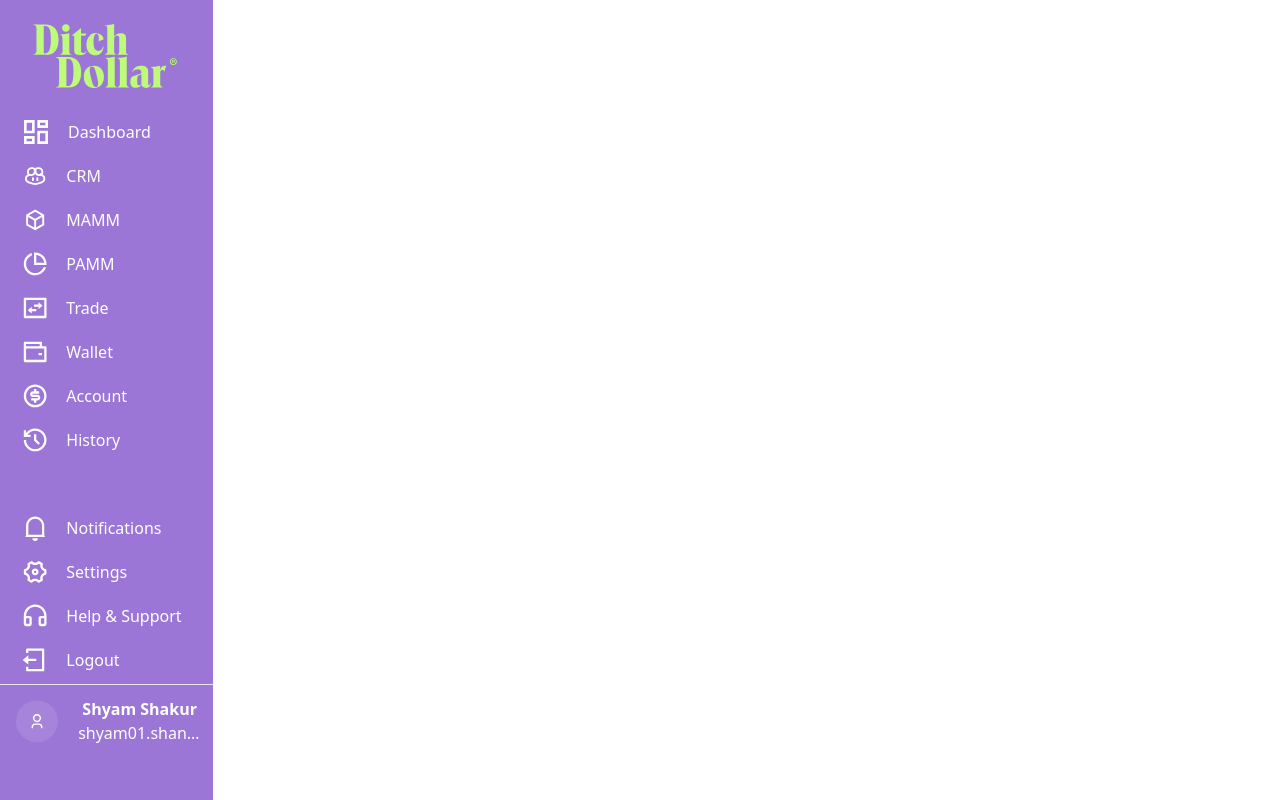
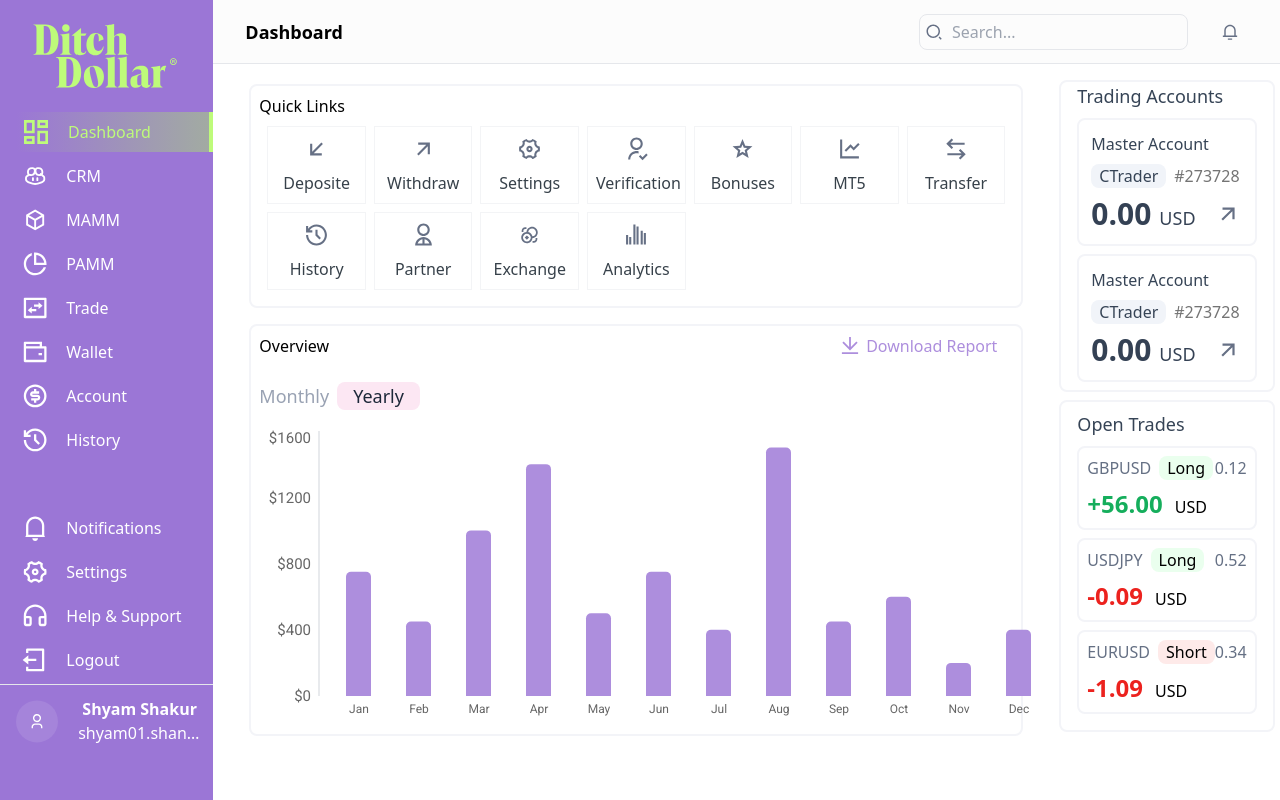
Before and after one commit to SOURAV-AT-GITHUB/InfiniteTutelage-Assignment, a React (Vite) app: page /dashboard in a window 1280 px wide. Built offline with nearby package versions, Linux system fonts and the light colour scheme.

Commit message:
style added on active page navigation

```diff
--- a/package.json
+++ b/package.json
@@ -10,7 +10,11 @@
     "preview": "vite preview"
   },
   "dependencies": {
+    "@chakra-ui/react": "^2.8.2",
+    "@emotion/react": "^11.13.3",
+    "@emotion/styled": "^11.13.0",
     "autoprefixer": "^10.4.20",
+    "framer-motion": "^11.3.30",
     "postcss": "^8.4.41",
     "react": "^18.3.1",
     "react-dom": "^18.3.1",
--- a/src/App.jsx
+++ b/src/App.jsx
@@ -1,20 +1,32 @@
-import { Route, Routes } from 'react-router-dom'
+import { Route, Routes, useLocation } from 'react-router-dom'
 import './App.css'
 import Navbar from './components/Navbar'
 import Dashboard from './pages/Dashboard'
-import CRMPage from './pages/CRMPage'
-import TradingSection from './components/TradingSection'
+import React, { useState } from 'react'
+import UniversalPage from './pages/UniversalPage'
+
 
 function App() {
-  // const [count, setCount] = useState(0)
 
+  const [activePage, setActivePage] = useState(null)
+  const CurrentRouteLogger = () => {
+    const location = useLocation();
+
+    React.useEffect(() => {
+      // console.log('Current route:', location.pathname);
+      setActivePage(location.pathname)
+    }, [location]);
+
+    return null;
+  };
   return (
     <div>
-      <Navbar/>
+      <Navbar activePage={activePage}/>
+      <CurrentRouteLogger/>
       <Routes>
         <Route path='/' element={<Dashboard/>}/>
-        <Route path='/crm' element={<CRMPage/>}/>
-        <Route path='/test' element={<TradingSection/>}/>
+        <Route path='/dashboard' element={<Dashboard/>}/>
+        <Route path='/*' element={<UniversalPage/>}/>
       </Routes>
     </div>
   )
--- a/src/components/Navbar.jsx
+++ b/src/components/Navbar.jsx
@@ -1,27 +1,24 @@
-import React, { useState } from "react";
+import React from "react";
 import ditchDollar from "../assets/ditch-dollar.svg";
-
-
-
-import DashboardIcon from '../icons/DashboardIcon'
-import CRMIcon from '../icons/CRMIcon'
+import DashboardIcon from "../icons/DashboardIcon";
+import CRMIcon from "../icons/CRMIcon";
 import MAMIcon from "../icons/MAMIcon";
 import PAMMIcon from "../icons/PAMMIcon";
-import TradeIcon from '../icons/TradeIcon'
-import WalletIcon from '../icons/WallentIcon'
-import AccountIcon from'../icons/AccountIcon';
-import HistoryIcon from '../icons/HistoryIcon'
-
-import NotificationIcon from '../icons/NotificationIcon'
-import SettingsIcon from '../icons/SettingsIcon'
-import HelpSupportIcon from '../icons/HelpSupportIcon'
-import LogoutIcon from '../icons/LogoutIcon'
-
+import TradeIcon from "../icons/TradeIcon";
+import WalletIcon from "../icons/WallentIcon";
+import AccountIcon from "../icons/AccountIcon";
+import HistoryIcon from "../icons/HistoryIcon";
+import NotificationIcon from "../icons/NotificationIcon";
+import SettingsIcon from "../icons/SettingsIcon";
+import HelpSupportIcon from "../icons/HelpSupportIcon";
+import LogoutIcon from "../icons/LogoutIcon";
 import humanIcon from "../assets/humanIcon.svg";
-
-
-
-function Navbar() {
+import { NavLink } from "react-router-dom";
+function Navbar({activePage = '/dashboard'}) {
+ if(activePage == '/'){
+  activePage = '/dashboard'
+ }
+ console.log(activePage)
   const elements = [
     {
       title: "Dashboard",
@@ -29,7 +26,7 @@ function Navbar() {
     },
     {
       title: "CRM",
-      icon:CRMIcon,
+      icon: CRMIcon,
     },
     {
       title: "MAMM",
@@ -55,7 +52,7 @@ function Navbar() {
       title: "History",
       icon: HistoryIcon,
     },
-  ]
+  ];
   const options = [
     {
       title: "Notifications",
@@ -75,7 +72,7 @@ function Navbar() {
     },
   ];
   return (
-    <div className="fixed h-screen w-2/12 bg-[#9b76d6]  text-center ">
+    <div className="  fixed h-screen w-2/12 bg-[#9b76d6]  text-center ">
       &nbsp;
       <img
         src={ditchDollar}
@@ -84,13 +81,14 @@ function Navbar() {
       />
       <div className=" mt-6 ml-4 text-white">
         {elements.map((e) => (
-          <div
-            key={e.title}
-            className="flex my-1 gap-4 p-1  w-full items-center"
+         <NavLink to={`/${e.title.toLowerCase()}`}  key={e.title}>
+           <div
+            className={`flex   my-1 gap-4 p-1   w-full items-center ${activePage ? activePage.includes(e.title.toLowerCase()) ? 'text-[#BEFB7A] border-r-4 border-r-[#BEFB7A] bg-gradient-to-r from-transparent to-[#a2aba2]' : '' : '' }`}
           >
-            <e.icon />
+            <e.icon fill = {activePage ? activePage.includes(e.title.toLowerCase()) && "#BEFB7A" : ''  }/>
             <h4 className="">{e.title}</h4>
           </div>
+         </NavLink>
         ))}
       </div>
       <div className=" mt-12 ml-4 text-white">
@@ -99,7 +97,7 @@ function Navbar() {
             key={e.title}
             className="flex my-1 gap-4 p-1  w-full items-center"
           >
-            <e.icon/>
+            <e.icon />
             <h4 className="">{e.title}</h4>
           </div>
         ))}
@@ -115,5 +113,4 @@ function Navbar() {
     </div>
   );
 }
-
 export default Navbar;
--- a/src/components/TradingSection.jsx
+++ /dev/null
@@ -1,12 +0,0 @@
-import React from 'react'
-
-function TradingSection() {
-  return (
-    <section id="trading-accounts" className="bg-red-400  w-2/6  absolute  right-0  mt-4 ml-4 p-1  text-left border-2 border-[#f3f4f8] rounded-lg">
-    <p>Trading Accounts</p>
-
-  </section>
-  )
-}
-
-export default TradingSection
--- a/src/pages/CRMPage.jsx
+++ /dev/null
@@ -1,9 +0,0 @@
-import React from 'react'
-
-function CRMPage() {
-  return (
-    <div>CRMPage</div>
-  )
-}
-
-export default CRMPage
--- a/src/pages/Dashboard.jsx
+++ b/src/pages/Dashboard.jsx
@@ -244,9 +244,9 @@ function Dashboard() {
         >
           <p className="font-medium text-lg text-[#364456]">Trading Accounts</p>
           <div className="pb-2">
-            {tradingAccounts.map((e) => (
+            {tradingAccounts.map((e,i) => (
               <div
-                key={e.id}
+                key={e.id + i}
                 className="mt-2  text-left border-2 border-[#f3f4f8] rounded-lg p-3 "
               >
                 <p className="font-medium text-[#364456]">{e.name}</p>
@@ -257,8 +257,8 @@ function Dashboard() {
                   <p className="text-[#747474]">{e.id}</p>
                 </div>
                 <div className="flex justify-between items-center mt-2 text-[#344154]">
-                  <p className="font-medium text-2xl">
-                    <span className="font-bold text-4xl mr-2">
+                  <p className="font-medium text-lg">
+                    <span className="font-bold text-3xl mr-2">
                       {e.balance.toFixed(2)}
                     </span>
                     USD
--- /dev/null
+++ b/src/pages/UniversalPage.jsx
@@ -0,0 +1,13 @@
+import React from 'react'
+
+function UniversalPage() {
+  return (
+    <div className='m-auto text-center self-center text-4xl font-bold '>
+        &nbsp;
+        <h1 className=' mt-20'>This is a demo app</h1>
+        <h1>Only dashboard page in live</h1>
+    </div>
+  )
+}
+
+export default UniversalPage
```
Also changed, not shown: 1 other file (tests, documents, lock files or other folders).
